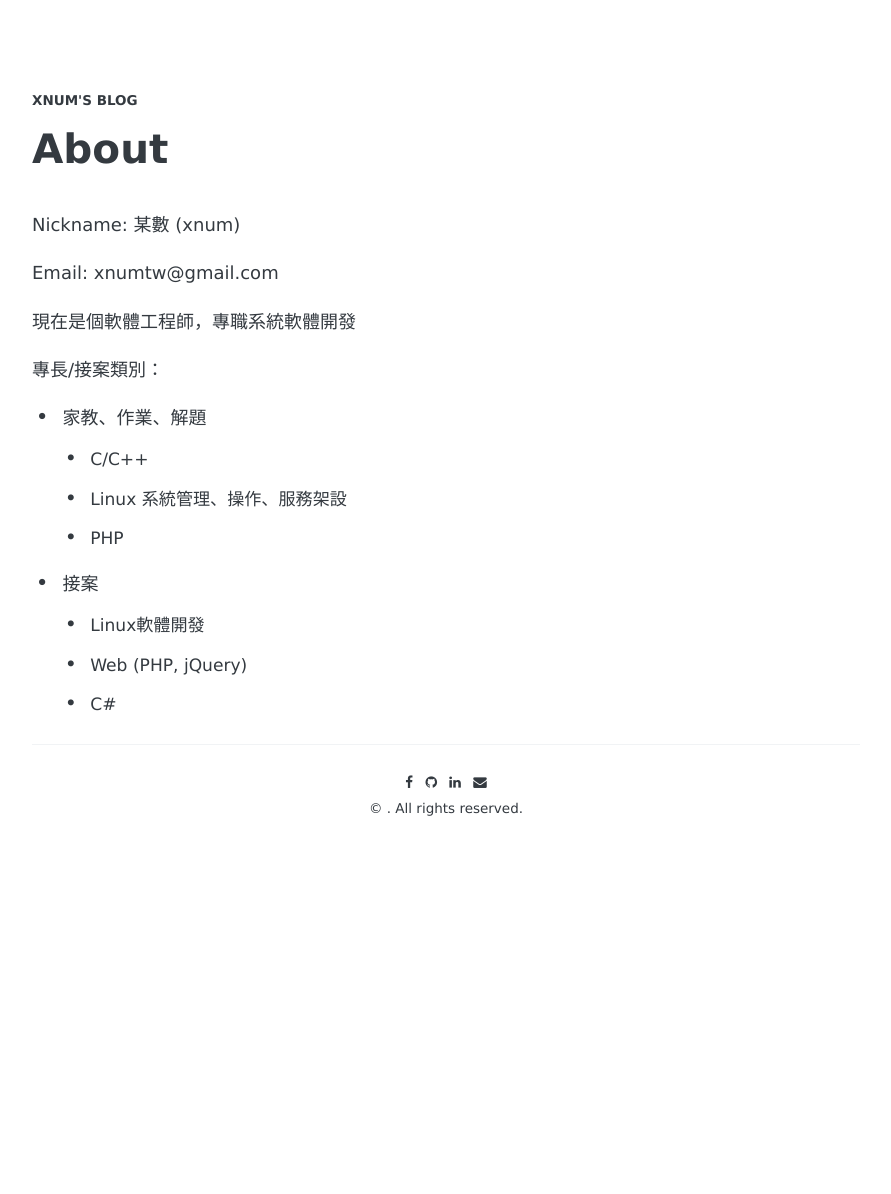
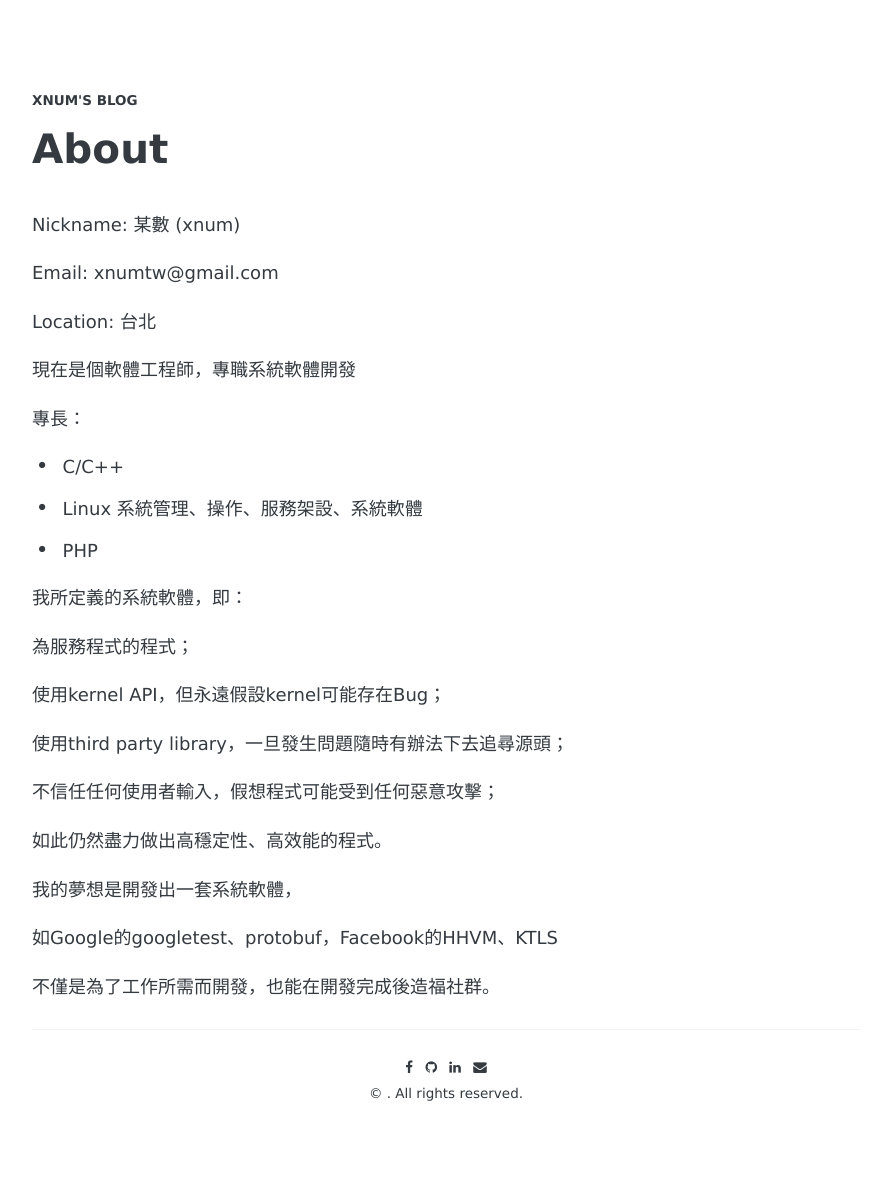
Before and after one commit to xnum/xnum.github.io, a Jekyll site: the page built from about.md, in a window 1280 px wide. Shown: the whole page, without its empty margins (194-1085 px from the left). Built offline with Jekyll 4.4.1, drawn with Linux system fonts in a browser that asks for light colours; some web fonts are replaced; before the commit the page ends 909 px from its top, so only the background shows below that.

Commit message:
Update about

```diff
--- a/about.md
+++ b/about.md
@@ -9,15 +9,30 @@ Nickname: 某數 (xnum)
 
 Email: xnumtw@gmail.com
 
+Location: 台北
+
 現在是個軟體工程師，專職系統軟體開發
 
-專長/接案類別：
+專長：
 
-- 家教、作業、解題
-  - C/C++
-  - Linux 系統管理、操作、服務架設
-  - PHP
-- 接案
-  - Linux軟體開發
-  - Web (PHP, jQuery)
-  - C#
+- C/C++
+- Linux 系統管理、操作、服務架設、系統軟體
+- PHP
+
+我所定義的系統軟體，即：
+
+為服務程式的程式；
+
+使用kernel API，但永遠假設kernel可能存在Bug；
+
+使用third party library，一旦發生問題隨時有辦法下去追尋源頭；
+
+不信任任何使用者輸入，假想程式可能受到任何惡意攻擊；
+
+如此仍然盡力做出高穩定性、高效能的程式。
+
+我的夢想是開發出一套系統軟體，
+
+如Google的googletest、protobuf，Facebook的HHVM、KTLS
+
+不僅是為了工作所需而開發，也能在開發完成後造福社群。
```
